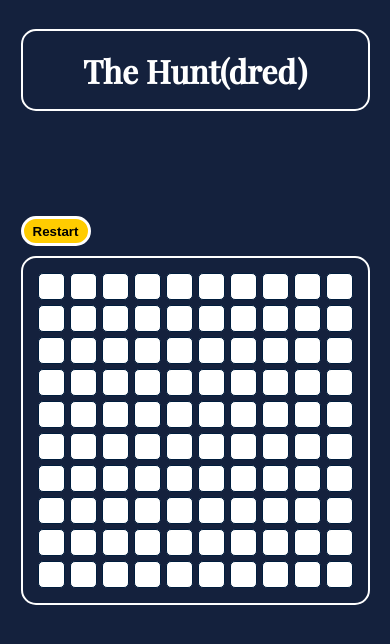
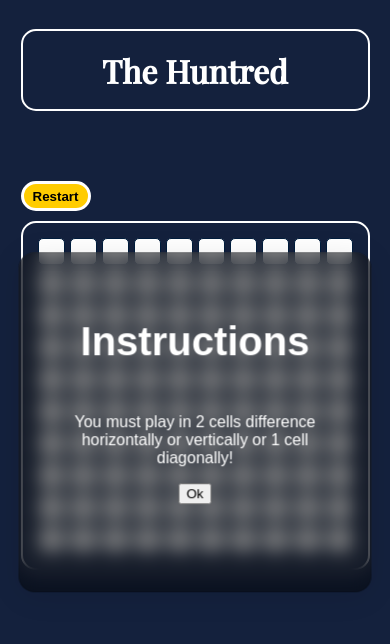
Before and after one commit to micaels94/getto100, a plain HTML site: page index.html in a window 390 px wide. Drawn offline with nearby package versions, Linux system fonts and the light colour scheme.

Commit message:
Add files via upload

```diff
--- a/index.html
+++ b/index.html
@@ -7,10 +7,14 @@
     <script src="logic.js"></script>
     <title>Get to 100</title>
 </head>
-
 <body>
-    <h1 class="name">The Hunt(dred)</h1>
+    <h1 class="name">The Huntred</h1>
     <body>
+    <section class="instructions" id="instructions">
+        <h1>Instructions</h1>
+        <p>You must play in 2 cells difference horizontally or vertically or 1 cell diagonally!</p>
+      <button id="ok-btn">Ok</button>
+    </section>
       <button id="restart-btn">Restart</button>
         <div class="grid-container">
           <div class="grid-cell"></div>
@@ -136,4 +140,7 @@
         </section>
       </body>
 </body>
+
+
+
 </html>
--- a/logic.js
+++ b/logic.js
@@ -3,7 +3,7 @@
 document.addEventListener('DOMContentLoaded', function () {
     let currentPosition;
     let gameStarted = false;
-    let numCount = 91;
+    let numCount = 1;
     let lastClickedCell; // Variable to store the last clicked cell
     let confettiElements = [];
     let highlightedCells = false;
@@ -119,12 +119,21 @@ document.addEventListener('DOMContentLoaded', function () {
 
                 return true;
             } else {
-                alert("Not a Valid Move! You must play in 2 cells difference horizontally or vertically or 1 cell diagonally!");
-                return false;
+               errorClickedCell(clickedCell)
+               return false;
             }
         }
-        return false;  // If the cell is not empty, return false
+         // If the cell is not empty, return false
     }
+
+function errorClickedCell(cell) {
+    cell.style.backgroundColor = "#f27059";
+
+    // Set a timeout to reset the color after 500 milliseconds
+    setTimeout(function() {
+        cell.style.backgroundColor = 'white'; // Set your desired default background color
+    }, 500);
+}
 
     function resetHighlight() {
         // Check if there are allowed moves
@@ -293,6 +302,11 @@ document.addEventListener('DOMContentLoaded', function () {
             // Additional logic if needed
         });
     }
+    function hideInstructions() {
+        document.getElementById("instructions").style.display = "none";
+    }
+
+    document.getElementById("ok-btn").addEventListener("click", hideInstructions);
 
 
 });
--- a/styles.css
+++ b/styles.css
@@ -8,6 +8,8 @@ html{
   display: flex;
   justify-content: center;
 }
+
+
 
 .grid-container {
 
@@ -115,7 +117,7 @@ h1{
 .name{
   color: #fff;
   font-family: 'Playfair Display', serif;
-  margin-bottom: 30%;
+  margin-bottom: 20%;
   font-size: 2rem;
   justify-content: center;
   display: flex;
@@ -136,7 +138,7 @@ h1{
   left: 0;
   width: 100%;
   color: white;
-  font-size: 38px;
+  font-size: 22px;
   font-family: 'Roboto Mono', monospace;
   animation: game-over-animation 2s ease-in-out;
 }
@@ -160,6 +162,40 @@ h1{
   box-shadow: inset 0 0 30px rgba(0, 0, 0, 0.3);
 }
 
+.instructions {
+  position: fixed;
+  top: 50%;
+  left: 50%;
+  transform: translate(-50%, -50%);
+  height: 250px;
+  width: 400px;
+  display: flex;
+  justify-content: center;
+  align-items: center;
+  flex-direction: column;
+  text-align: center;
+  font-family: 'Poppins', sans-serif;
+  color: #fff;
+  background: rgba(0, 0, 0, 0.47);
+  border-radius: 16px;
+  box-shadow: 0 4px 30px rgba(0, 0, 0, 0.1);
+  backdrop-filter: blur(9.5px);
+  -webkit-backdrop-filter: blur(9.5px);
+  border: 1px solid rgba(0, 0, 0, 0.14);
+}
+
+.instructions > h1 {
+  position: relative;
+  font-size: 40px;
+  margin-top: -20px;
+}
+
+.instructions > p {
+  position: relative;
+  width: 70%;
+}
+
+
 @keyframes game-over-animation {
   0% {
       opacity: 0;
@@ -172,6 +208,7 @@ h1{
 }
 
 
+
 @keyframes zoom {
 	0% {
 		transform: scaleX(0.4);
@@ -181,3 +218,11 @@ h1{
 		transform: scaleX(1);
 	}
 }
+
+@media only screen and (max-width: 600px){
+
+  .instructions{
+    height: 40vh;
+    width: 90vw;
+  }
+}
```
